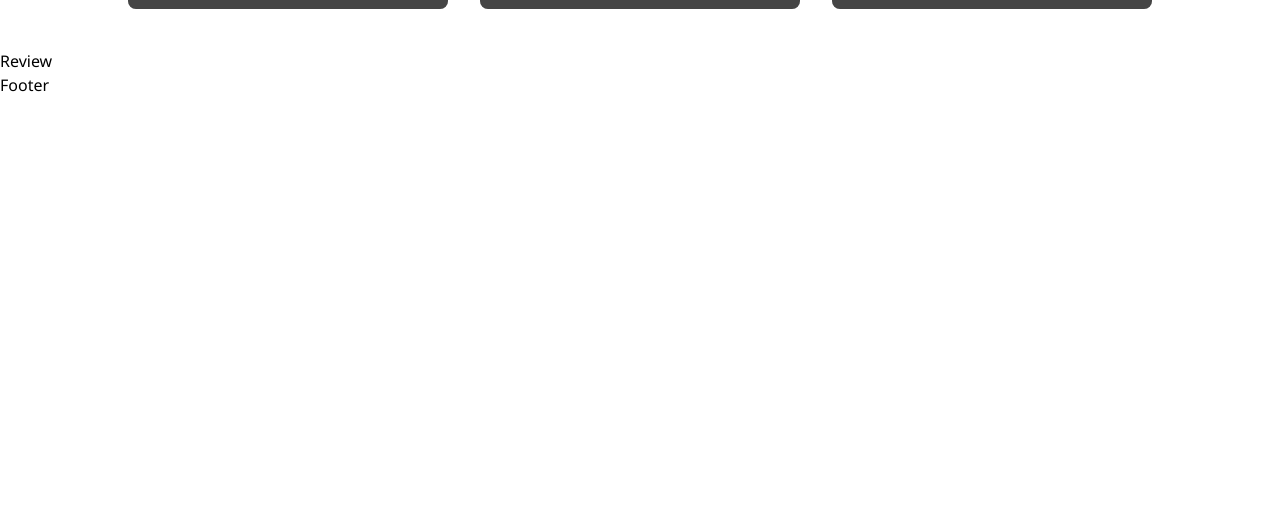
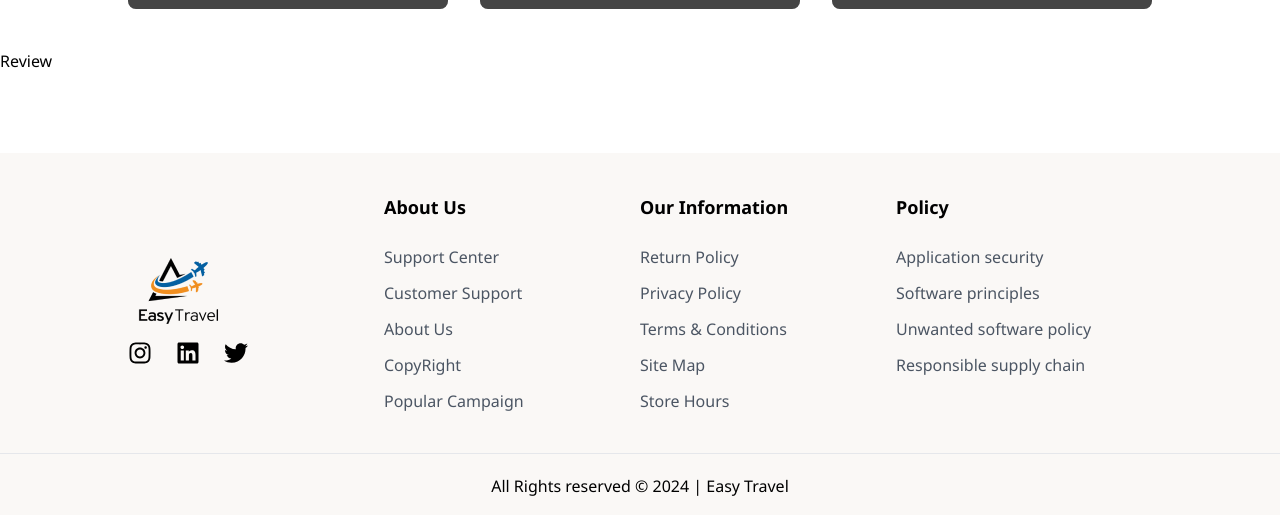
Before and after one commit to tushar-454/EasyTravel, a Next.js app in the folder easy-travel/: page / in a window 1280 px wide. Shown: the part 3487-4002 px from the top of the page. Before the commit the page ends 3584 px from the top, so only its background shows below. Built offline with nearby package versions, Linux system fonts and the light colour scheme; grey boxes are pictures that could not be loaded.

Commit message:
chore: Update Footer component to include social media icons and improve layout

```diff
--- a/easy-travel/src/components/footer/Footer.tsx
+++ b/easy-travel/src/components/footer/Footer.tsx
@@ -1,7 +1,123 @@
+export type FooterType = {
+  type: string;
+  lists: {
+    name: string;
+    link: string;
+  }[];
+};
+
+import { FaInstagram, FaLinkedin, FaTwitter } from 'react-icons/fa';
+import Logo from '../header/Logo';
+import Container from '../shared/Container';
+import FooterItem from './FooterItem';
+
+const footerArr: FooterType[] = [
+  {
+    type: 'About Us',
+    lists: [
+      {
+        name: 'Support Center',
+        link: '#',
+      },
+      {
+        name: 'Customer Support',
+        link: '#',
+      },
+      {
+        name: 'About Us',
+        link: '#',
+      },
+      {
+        name: 'CopyRight',
+        link: '#',
+      },
+      {
+        name: 'Popular Campaign',
+        link: '#',
+      },
+    ],
+  },
+  {
+    type: 'Our Information',
+    lists: [
+      {
+        name: 'Return Policy',
+        link: '#',
+      },
+      {
+        name: 'Privacy Policy',
+        link: '#',
+      },
+      {
+        name: 'Terms & Conditions',
+        link: '#',
+      },
+      {
+        name: 'Site Map',
+        link: '#',
+      },
+      {
+        name: 'Store Hours',
+        link: '#',
+      },
+    ],
+  },
+  {
+    type: 'Policy',
+    lists: [
+      {
+        name: 'Application security',
+        link: '#',
+      },
+      {
+        name: 'Software principles',
+        link: '#',
+      },
+      {
+        name: 'Unwanted software policy',
+        link: '#',
+      },
+      {
+        name: 'Responsible supply chain',
+        link: '#',
+      },
+    ],
+  },
+];
+
 const Footer = () => {
   return (
-    <footer>
-      <p>Footer</p>
+    <footer className='bg-[#faf8f6]'>
+      <Container>
+        <div className='mt-20 grid grid-cols-1 py-10 md:grid-cols-2 lg:grid-cols-4'>
+          <div className='flex flex-col items-start justify-center'>
+            <Logo />
+            <ul className='flex items-center gap-6'>
+              <li>
+                <a href='#'>
+                  <FaInstagram className='text-2xl' />
+                </a>
+              </li>
+              <li>
+                <a href='#'>
+                  <FaLinkedin className='text-2xl' />
+                </a>
+              </li>
+              <li>
+                <a href='#'>
+                  <FaTwitter className='text-2xl' />
+                </a>
+              </li>
+            </ul>
+          </div>
+          {footerArr.map((footerItem) => (
+            <FooterItem key={Math.random()} footerItem={footerItem} />
+          ))}
+        </div>
+      </Container>
+      <p className='border-t py-5 text-center'>
+        All Rights reserved &copy; 2024 | Easy Travel
+      </p>
     </footer>
   );
 };
--- /dev/null
+++ b/easy-travel/src/components/footer/FooterItem.tsx
@@ -0,0 +1,24 @@
+import { FooterType } from './Footer';
+
+interface FooterItemProps {
+  footerItem: FooterType;
+}
+
+const FooterItem: React.FC<FooterItemProps> = ({ footerItem }) => {
+  return (
+    <div>
+      <p className='mb-6 text-lg font-bold'>{footerItem.type}</p>
+      <ul className='space-y-3'>
+        {footerItem.lists.map((list) => (
+          <li>
+            <a href={list.link} className='text-gray-600'>
+              {list.name}
+            </a>
+          </li>
+        ))}
+      </ul>
+    </div>
+  );
+};
+
+export default FooterItem;
```
